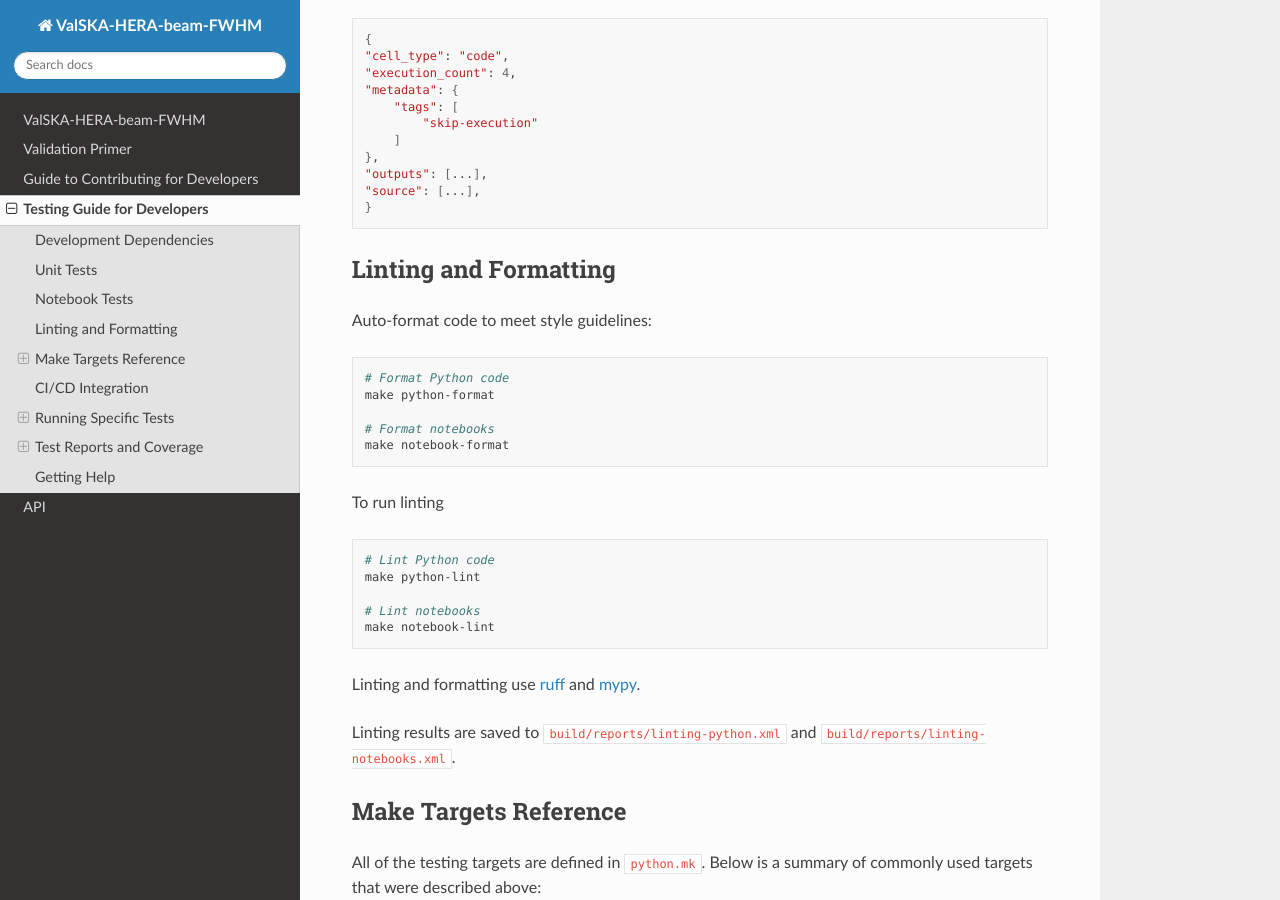
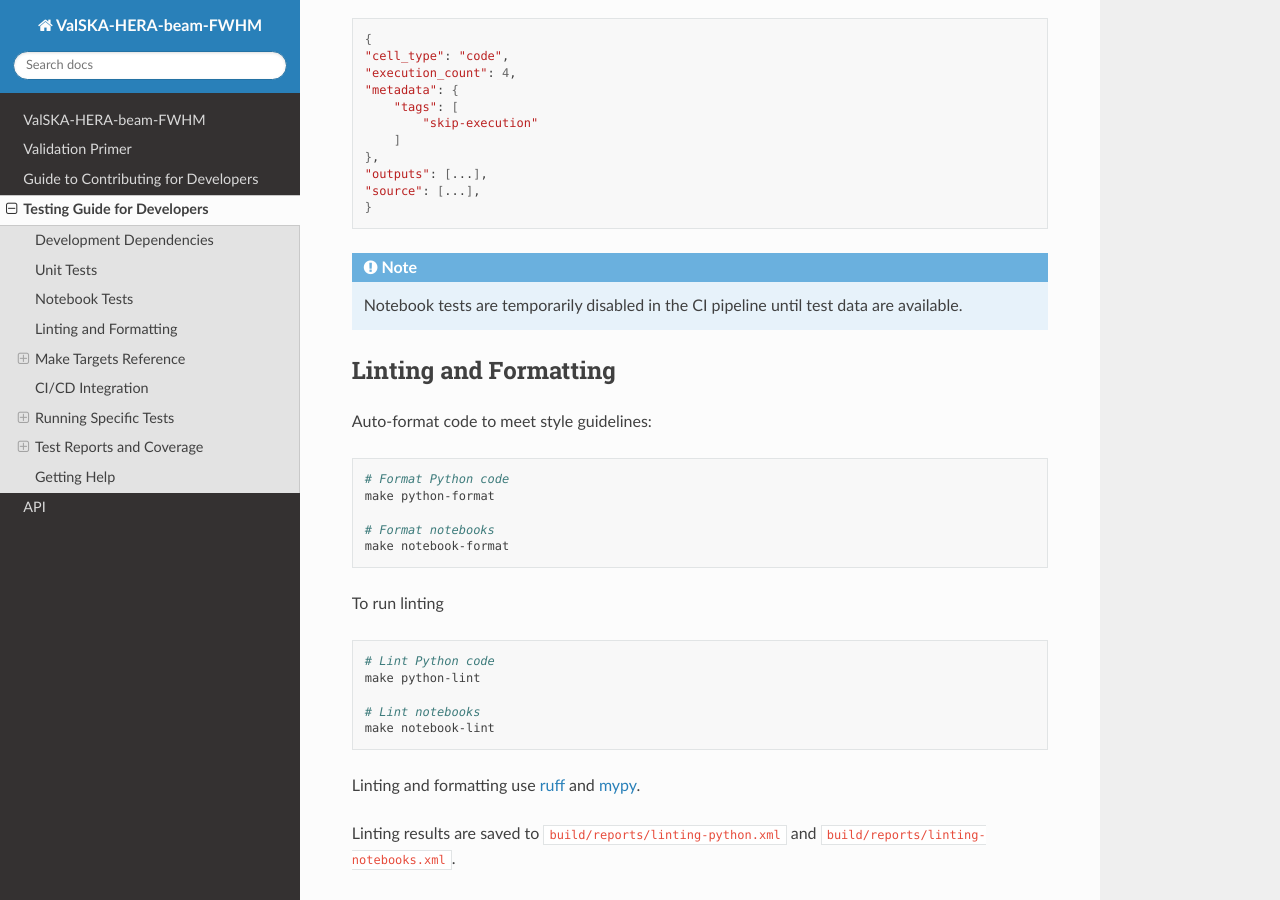
Before and after one commit to uksrc/ValSKA-HERA-beam-FWHM, a Sphinx documentation site: the page built from docs/source/testing.rst, in a window 1280 px wide and 900 px high, scrolled down 1905 px. Built offline with Sphinx 7.4.7 and the Read the Docs theme 3.1.0, drawn with Linux system fonts in a browser that asks for light colours; some of the changed text lies outside the part shown.

Commit message:
Update docs to comment out notebook tests in CI pipeline

```diff
--- a/docs/source/testing.rst
+++ b/docs/source/testing.rst
@@ -62,7 +62,10 @@
 - Excludes ``.py`` files automatically
 - Validates that notebooks run end-to-end successfully
 
-It won't work where user input is required, or paths need to be set up - for example, the cells which actually make the plots and read the data will not be tested. These cells can be excluded from the test by including a tag in the notebook JSON. Open the notebook in a text editor and modify the metadata to add the "skip-execution" tag:
+It won't work where user input is required, or paths need to be set up - for example, the cells which
+actually make the plots and read the data will not be tested. These cells can be excluded from the test
+by including a tag in the notebook JSON. Open the notebook in a text editor and modify the metadata to
+add the "skip-execution" tag:
 
 .. code-block:: bash
 
@@ -78,6 +81,9 @@
    "source": [...],
    }
 
+.. note::
+
+   Notebook tests are temporarily disabled in the CI pipeline until test data are available.
 
 
 Linting and Formatting
@@ -182,7 +188,7 @@
 2. Testing
 
    - Run ``make python-test`` (unit tests)
-   - Run ``make notebook-test`` (notebook validation)
+..   - Run ``make notebook-test`` (notebook validation)
 
 3. Documentation
 
@@ -192,7 +198,7 @@
 
 - Formatting and linting rules have been followed
 - All unit tests pass
-- All notebooks execute without errors
+.. - All notebooks execute without errors
 - Code coverage is maintained
 - Documentation builds without errors or warnings
 
```
